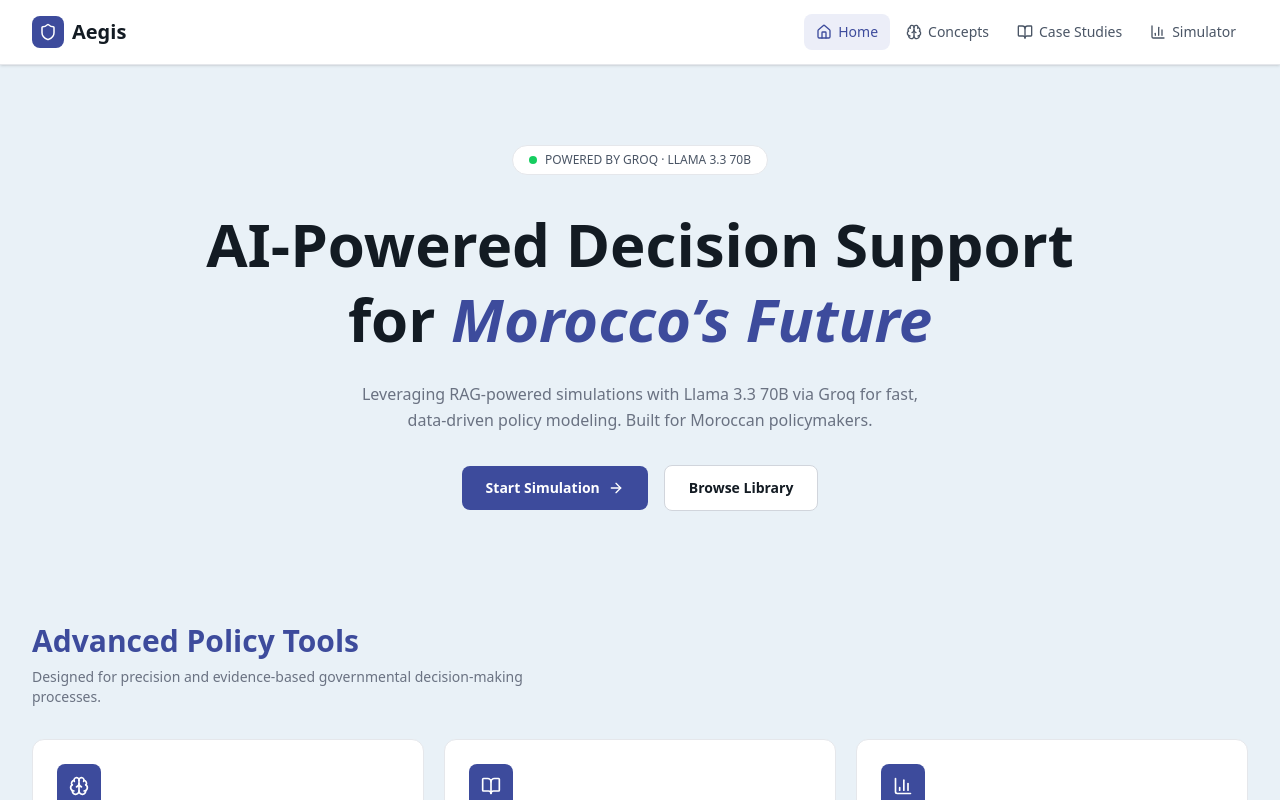
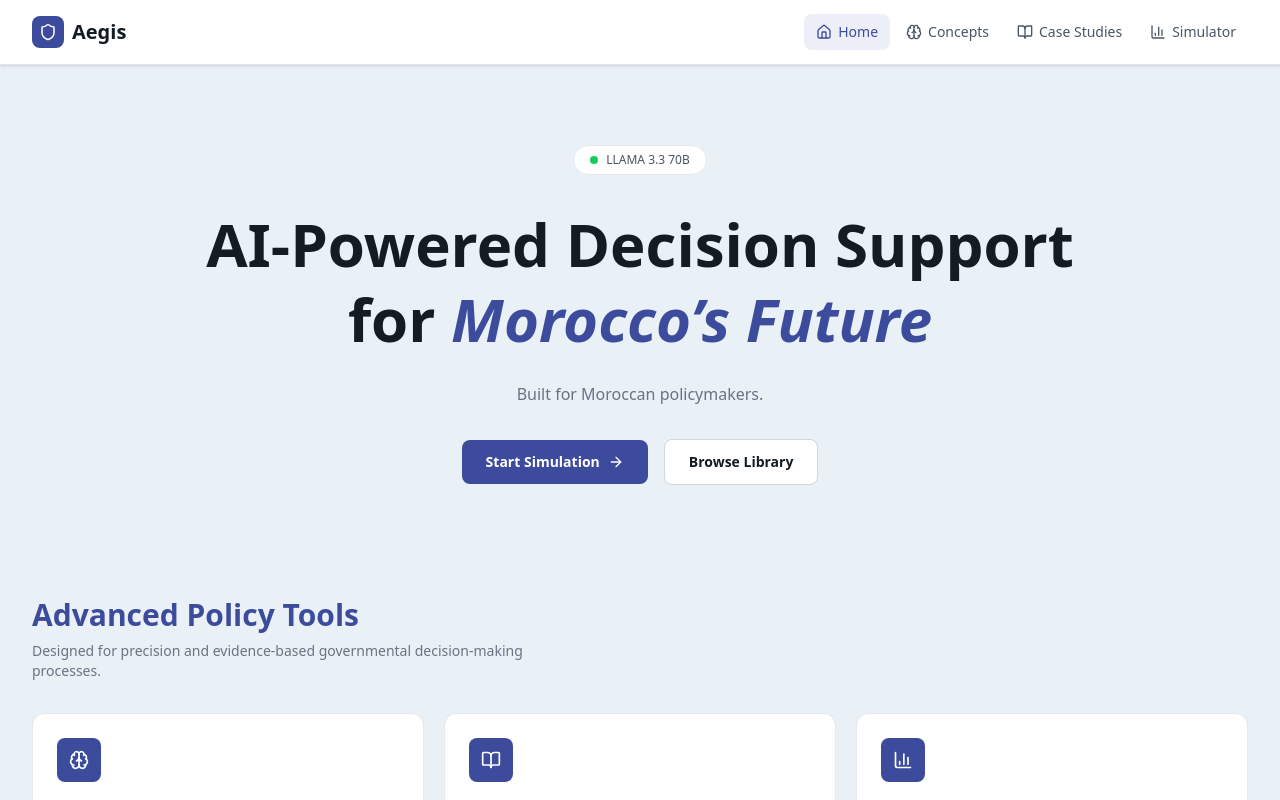
Before and after one commit to TheGitSlender/Aegis, a React (Vite) app in the folder frontend/: page / in a window 1280 px wide. Shown: the top 800 px of the page. Built offline with nearby package versions, Linux system fonts and the light colour scheme; no server answers.

Commit message:
minor frontend text changes

```diff
--- a/frontend/src/components/Home.jsx
+++ b/frontend/src/components/Home.jsx
@@ -36,7 +36,7 @@ export default function Home() {
         {/* Live badge */}
         <div className="inline-flex items-center gap-2 px-4 py-1.5 bg-white border border-gray-200 rounded-full text-xs font-medium text-gray-600 mb-8">
           <span className="w-2 h-2 bg-green-500 rounded-full animate-pulse" />
-          POWERED BY GROQ &middot; LLAMA 3.3 70B
+          LLAMA 3.3 70B
         </div>
 
         <h1 className="text-4xl sm:text-5xl lg:text-6xl font-bold text-rich-black leading-tight mb-6">
@@ -46,9 +46,7 @@ export default function Home() {
         </h1>
 
         <p className="text-gray-500 max-w-xl mx-auto mb-8 leading-relaxed">
-          Leveraging RAG-powered simulations with Llama 3.3 70B via Groq
-          for fast, data-driven policy modeling. Built for Moroccan
-          policymakers.
+          Built for Moroccan policymakers.
         </p>
 
         <div className="flex items-center justify-center gap-4">
```
